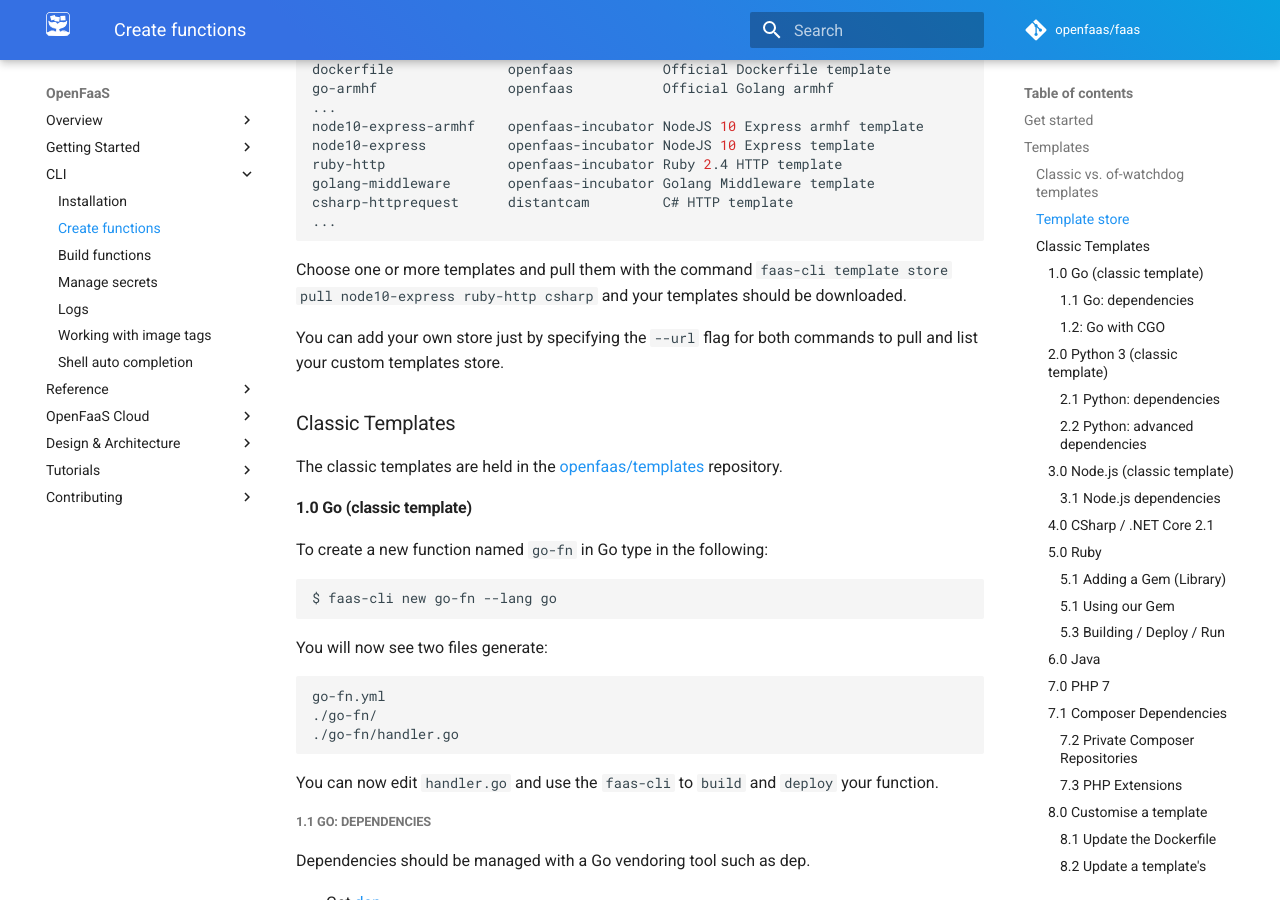
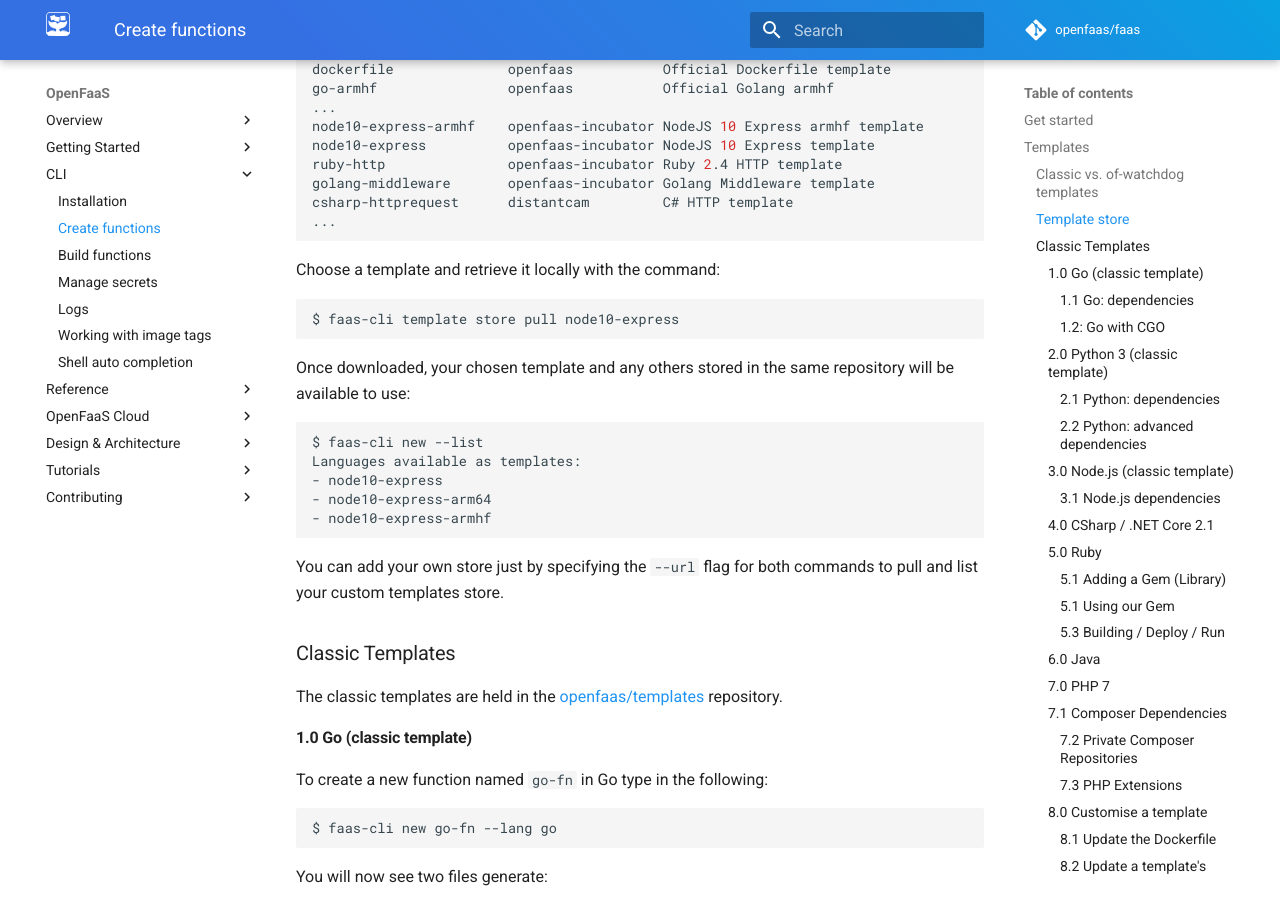
Before and after one commit to openfaas/docs, an MkDocs documentation site: the page built from docs/cli/templates.md, in a window 1280 px wide and 900 px high, scrolled down 1406 px. Built offline with MkDocs 1.6.1 and Material for MkDocs 9.7.7, drawn with Linux system fonts in a browser that asks for light colours; comment, search, counter and statistics services are not loaded.

Commit message:
Edit template store pull to a single arg
Signed-off-by: Richard Gee <richard@technologee.co.uk>

````diff
--- a/docs/cli/templates.md
+++ b/docs/cli/templates.md
@@ -55,7 +55,21 @@ csharp-httprequest      distantcam         C# HTTP template
 ...
 ```
 
-Choose one or more templates and pull them with the command `faas-cli template store pull node10-express ruby-http csharp` and your templates should be downloaded.
+Choose a template and retrieve it locally with the command:
+
+```sh
+$ faas-cli template store pull node10-express
+```
+
+Once downloaded, your chosen template and any others stored in the same repository will be available to use:
+
+```sh
+$ faas-cli new --list
+Languages available as templates:
+- node10-express
+- node10-express-arm64
+- node10-express-armhf
+```
 
 You can add your own store just by specifying the `--url` flag for both commands to pull and list your custom templates store.
 
````
